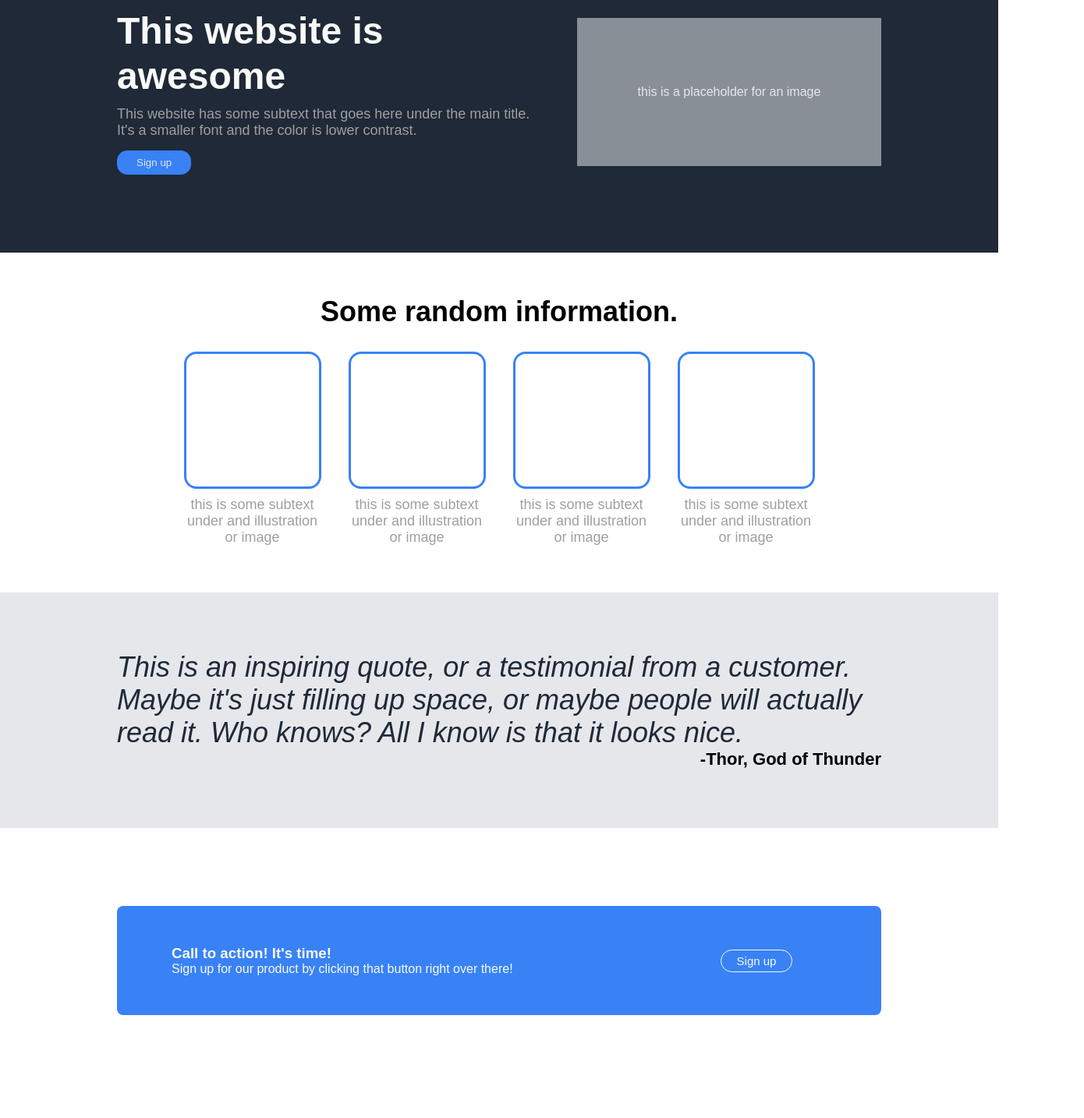
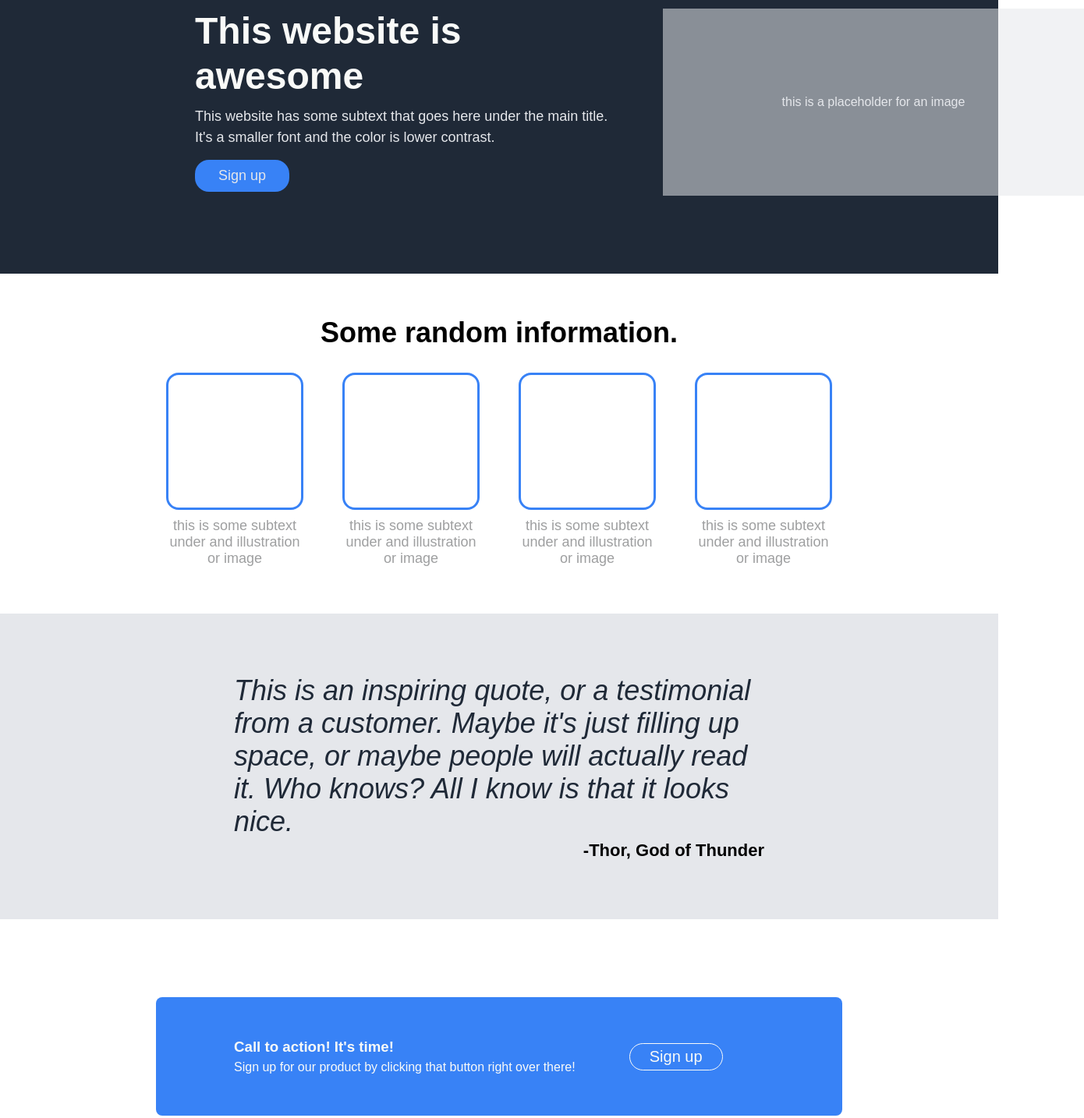
Before and after one commit to nbradley23/landing-page, a plain HTML site: page index.html in a window 1280 px wide. Shown: the part 140-1574 px from the top of the page at 78% size, 1390 px wide, since content can reach past the window. Before the commit the page ends 1542 px from the top, so only its background shows below. Drawn offline with Linux system fonts and the light colour scheme.

Commit message:
Added footer. Made some last last styling touches like increasing padding on the box and quote section. Various other small styling changes as well

```diff
--- a/index.html
+++ b/index.html
@@ -72,7 +72,9 @@
         </div>
     </div>
 
-
+    <div class="footer">
+        <div>Copyright &#169; The Odin Project 2021</div>
+    </div>
 
 </body>
 
--- a/style.css
+++ b/style.css
@@ -17,7 +17,7 @@ body {
     font-size: 24px;
     font-family: Arial, Helvetica, sans-serif;
     font-weight: 700;
-    padding: 0px 150px;
+    padding: 0px 250px;
 
 }
 
@@ -46,13 +46,13 @@ a {
     display: flex;
     justify-content: space-between;
     background-color: #1f2937;
-    padding: 75px 150px 100px 150px;
+    padding: 75px 250px 100px 250px;
     gap: 50px;
 }
 
 .imgbox {
-    width: 350px;
-    height: 150px;
+    width: 500px;
+    height: 200px;
     background-color: #e5e7eb89;
     padding: 20px;
     display: flex;
@@ -76,6 +76,8 @@ h1 {
     flex-direction: column;
     justify-content: flex-start;
     align-items: flex-start;
+    width: 550px;
+    flex-shrink: 0;
 
 }
 
@@ -87,31 +89,34 @@ h1 {
 
 .leftinfo p {
     margin: 10px 0px;
-    color: #9e9fa0;
+    color: #e5e7eb;
     font-size: 18px;
     font-family: Arial, Helvetica, sans-serif;
+    line-height: 1.5;
 }
 
 .signup {
     background-color: #3882f6;
     color: #e5e7eb;
-    padding: 8px 25px;
+    padding: 10px 30px;
     border: none;
     border-radius: 1em;
     margin-top: 5px;
+    font-size: 18px;
 }
 
 .boxsection {
     display: flex;
     flex-direction: column;
-    align-items: center;
-    padding: 25px 150px 50px 150px;
+    align-items: space-evenly;
+    padding: 25px 300px 50px 300px;
 
 }
 
 .boxrow {
     display: flex;
-    gap: 35px;
+    gap: 50px;
+    justify-content: center;
 }
 
 .boxcolumn {
@@ -143,6 +148,7 @@ h1 {
     font-weight: 700;
     font-family: Arial, Helvetica, sans-serif;
     font-size: 36px;
+    text-align: center;
 }
 
 .quote {
@@ -151,7 +157,7 @@ h1 {
     justify-content: center;
     align-items: center;
     background-color: #e5e7eb;
-    padding: 75px 150px;
+    padding: 75px 300px;
 }
 
 .quote p {
@@ -172,16 +178,16 @@ h1 {
     display: flex;
     justify-content: space-between;
     background-color: #3882f6;
-    margin: 100px 150px;
+    margin: 100px 200px;
     border-radius: .5em;
-    padding: 0px 20px;
+    padding: 0px 100px;
 }
 
 .actionleft {
     display: flex;
     flex-direction: column;
     flex: 4;
-    margin: 50px;
+    margin: 50px 0px;
 }
 
 .actionbutton {
@@ -195,13 +201,23 @@ h1 {
     border: 1px solid #f9faf8;
     background-color: #3882f6;
     color: #f9faf8;
-    padding: 5px 20px;
+    padding: 5px 25px;
     border-radius: 1em;
-    font-size: 15px;
+    font-size: 20px;
 }
 
 .actionleft h3,p {
-    margin: 0;
+    margin: 3px 0px;
     color: #f9faf8;
     font-family: Arial, Helvetica, sans-serif;
 }
+
+.footer {
+    display: flex;
+    justify-content: center;
+    align-items: center;
+    background-color: #1f2937;
+    padding: 35px;
+    color: #e5e7eb;
+    font-family: Arial, Helvetica, sans-serif;
+}
```
